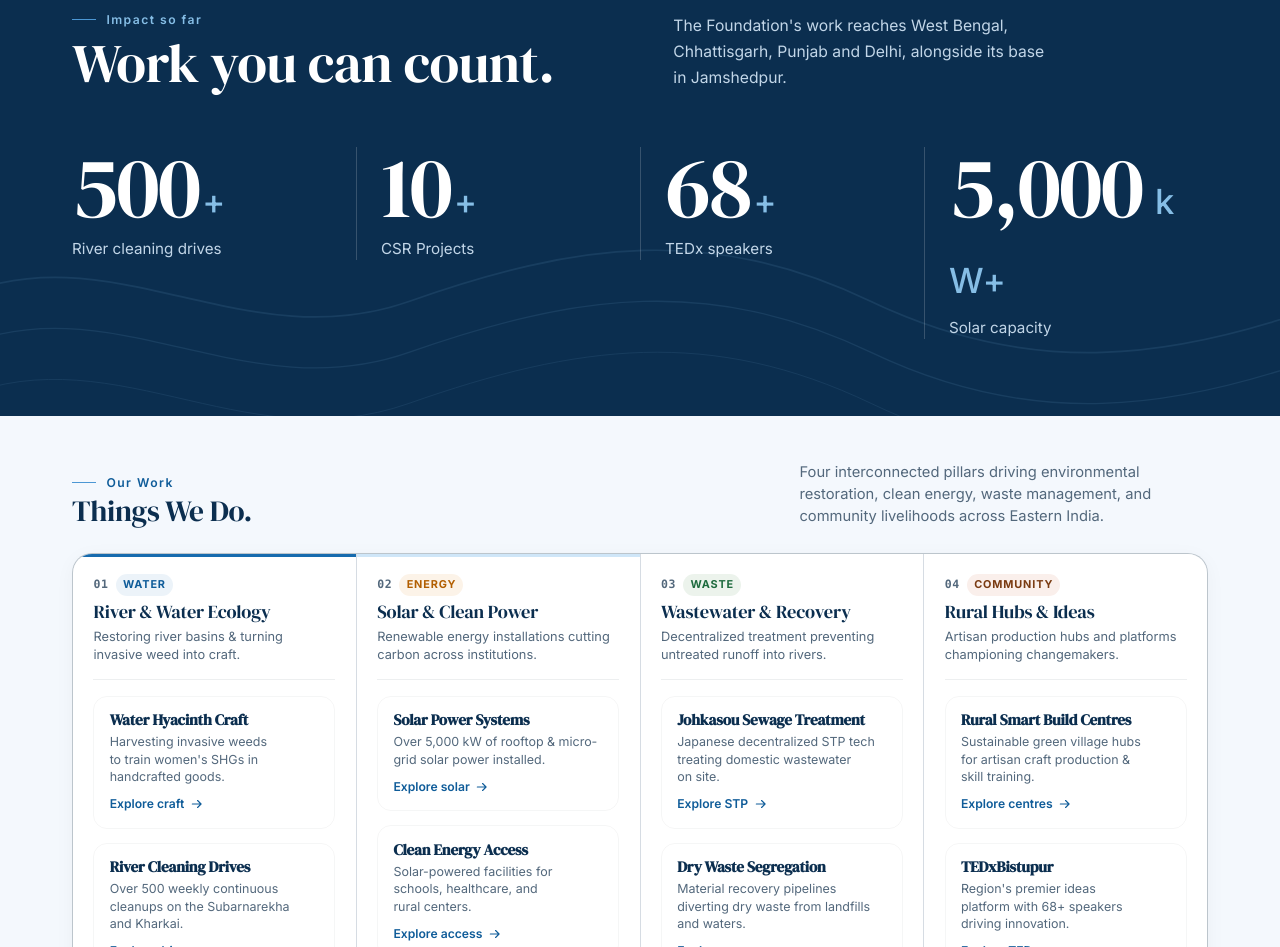
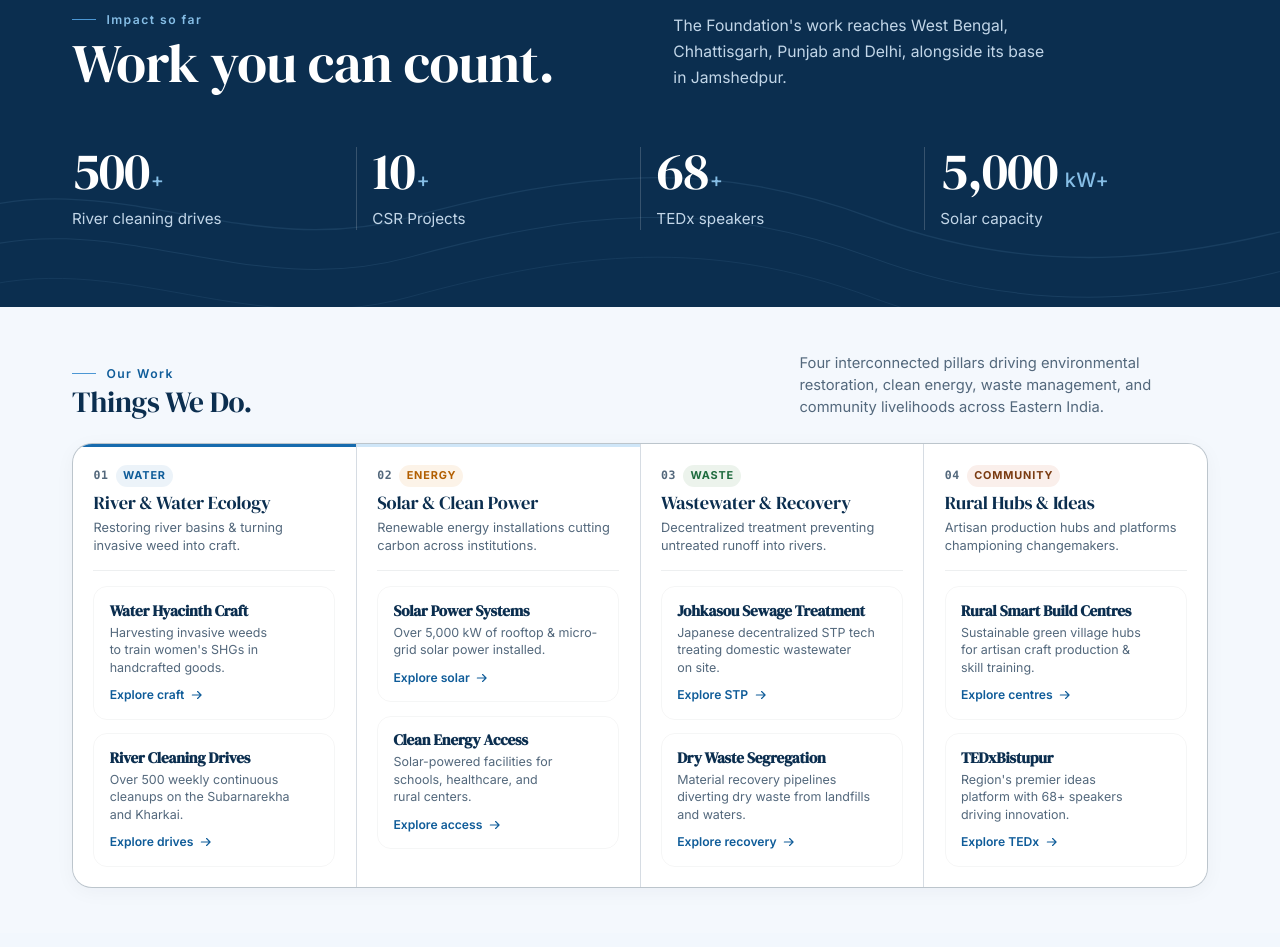
Before and after one commit to swachhatapukare/swachhatapukare-web, a plain HTML site: page index.html in a window 1280 px wide. Shown: the part 960-1907 px from the top of the page. Drawn offline with Linux system fonts and the light colour scheme.

Commit message:
Prevent word wrap on impact counter numbers and units with nowrap and balanced clamp sizing

```diff
--- a/assets/css/home.css
+++ b/assets/css/home.css
@@ -711,22 +711,32 @@
 
 .page-home .h-impact__num {
   font-family: var(--f-display);
-  font-size: clamp(2.9rem, 1.8rem + 5vw, 5.4rem);
-  line-height: 0.92;
+  font-size: clamp(2.2rem, 1.35rem + 2.4vw, 3.85rem);
+  line-height: 0.95;
   color: var(--c-on-dark);
   letter-spacing: -0.02em;
-}
-
-.page-home .h-impact__count { font-variant-numeric: tabular-nums; }
+  white-space: nowrap;
+  overflow-wrap: normal;
+  word-break: normal;
+}
+
+.page-home .h-impact__count {
+  font-variant-numeric: tabular-nums;
+  white-space: nowrap;
+}
 
 .page-home .h-impact__suffix {
   margin-left: 0.08em;
   font-family: var(--f-body);
-  font-size: 0.4em;
+  font-size: 0.38em;
   font-weight: var(--fw-medium);
   letter-spacing: 0.02em;
   color: var(--c-sage);
-  vertical-align: 0.1em;
+  vertical-align: 0.12em;
+  white-space: nowrap;
+  display: inline-block;
+  overflow-wrap: normal;
+  word-break: normal;
 }
 
 .page-home .h-impact__label {
@@ -745,7 +755,7 @@
   }
   .page-home .h-impact__grid { grid-template-columns: repeat(4, minmax(0, 1fr)); }
   .page-home .h-impact__item {
-    padding: 0 1.5rem;
+    padding: 0 clamp(0.75rem, 1.2vw, 1.5rem);
     border-top: 0;
     border-left: 1px solid var(--h-rule-light);
   }
```
